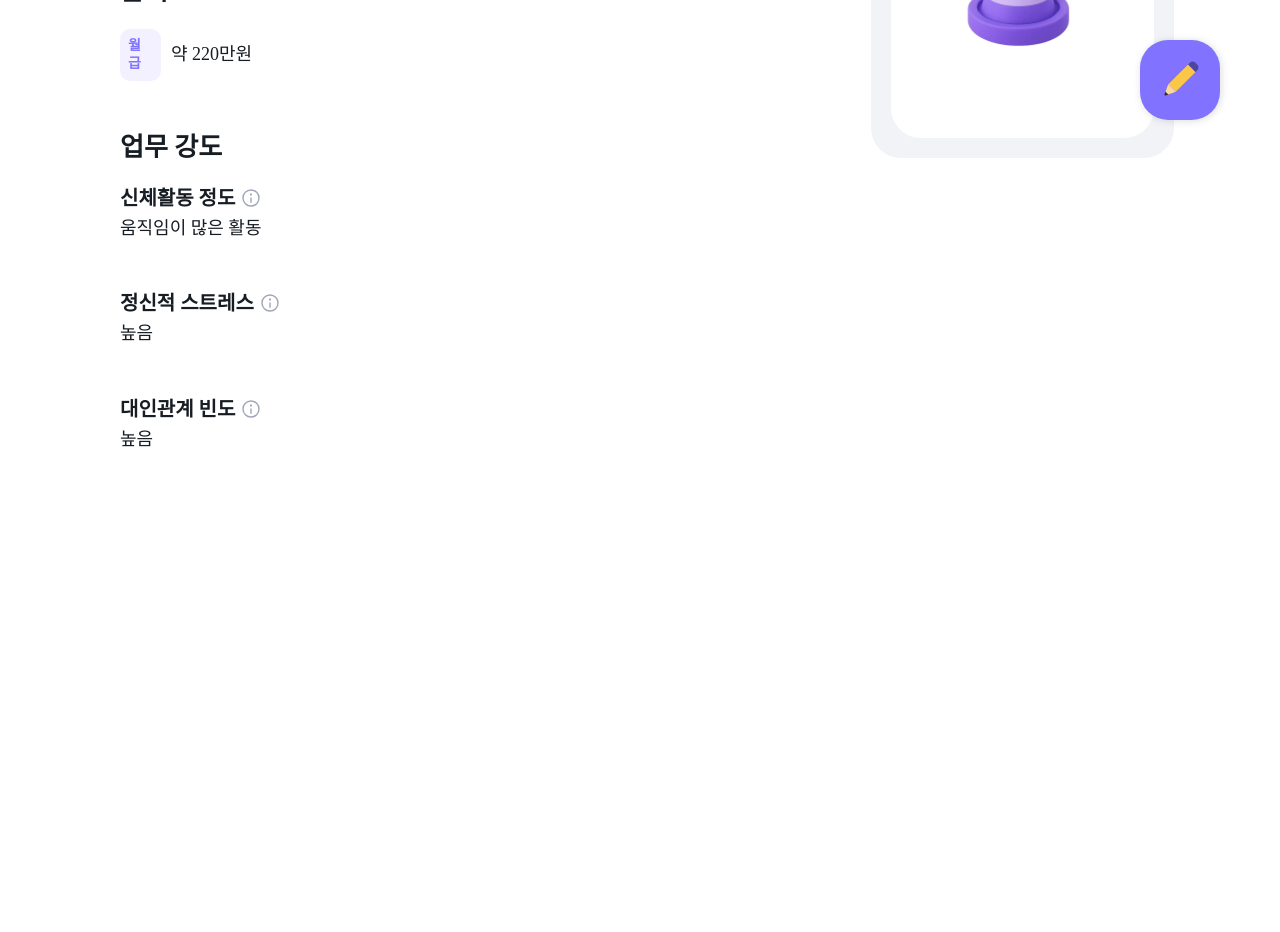
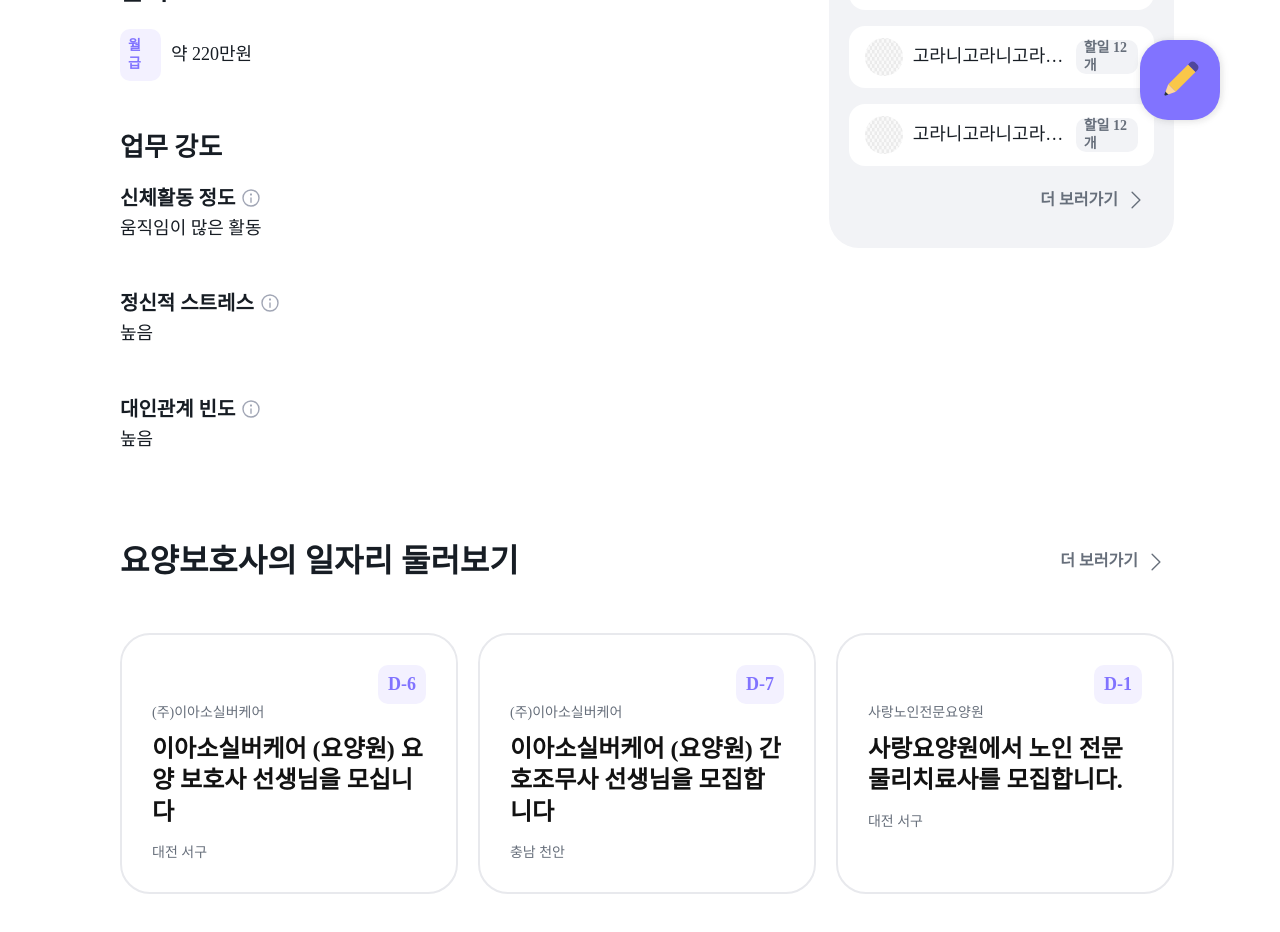
Before and after one commit to mooneran/mooneran, a React (Vite) app: page /jobinfo in a window 1280 px wide. Shown: the part 620-1552 px from the top of the page. Before the commit the page ends 1091 px from the top, so only its background shows below. Built offline with nearby package versions, Linux system fonts and the light colour scheme; no server answers.

Commit message:
feat: [#65] 직업 정보 페이지 일자리 둘러보기 UI 구현

```diff
--- a/src/pages/jobDetail/JobInfo.tsx
+++ b/src/pages/jobDetail/JobInfo.tsx
@@ -1,12 +1,14 @@
 import Arrow from '@assets/icons/arrow.svg?react';
 import Divider from '@common/Divider';
 import Info from '@assets/icons/info.svg?react';
-// import DetailSideBar from './components/DetailSideBar';
-import NoDataSideBar from './components/NoDataSideBar';
+import DetailSideBar from './components/DetailSideBar';
+import JobView from './components/JobView';
+// import NoDataSideBar from './components/NoDataSideBar';
 
 const JobInfo = () => {
   return (
-    <div className="mt-10 flex w-full flex-row gap-4 px-[120px]">
+    <div className="flex flex-col px-[120px] pb-[100px]">
+      <div className="mt-10 flex w-full flex-row gap-4">
         <div className="flex w-full max-w-[690px] flex-col items-start">
           <Arrow className="h-9 w-9 rotate-180" />
 
@@ -19,12 +21,14 @@ const JobInfo = () => {
 
           <div className="flex flex-col gap-[50px]">
             <div className="flex flex-col items-start justify-center gap-5">
-            <div className="mt-[50px] text-gray-900 font-T03-B">직업 소개</div>
+              <div className="mt-[50px] text-gray-900 font-T03-B">
+                직업 소개
+              </div>
               <div className="h-[80px] text-gray-900 font-B01-M">
-              요양보호사는 노인이나 장애인 등 일상생활이 어려운 분들을 지원하는
-              직업입니다. 요양보호사는 노인이나 장애인 등 일상생활이 어려운
-              분들을 지원하는 직업입니다. 요양보호사는 노인이나 장애인 등
-              일상생활이 어려운 분들을 지원하는 직업입니다.
+                요양보호사는 노인이나 장애인 등 일상생활이 어려운 분들을
+                지원하는 직업입니다. 요양보호사는 노인이나 장애인 등 일상생활이
+                어려운 분들을 지원하는 직업입니다. 요양보호사는 노인이나 장애인
+                등 일상생활이 어려운 분들을 지원하는 직업입니다.
               </div>
             </div>
 
@@ -83,7 +87,9 @@ const JobInfo = () => {
 
               <div>
                 <div className="mt-5 flex flex-row items-center gap-1">
-                <span className="text-gray-900 font-T05-SB">대인관계 빈도</span>
+                  <span className="text-gray-900 font-T05-SB">
+                    대인관계 빈도
+                  </span>
                   <Info />
                 </div>
                 <div className="mt-[6px] text-gray-900 font-B01-M">높음</div>
@@ -91,8 +97,11 @@ const JobInfo = () => {
             </div>
           </div>
         </div>
-      {/* <DetailSideBar /> */}
-      <NoDataSideBar />
+        <DetailSideBar />
+        {/* <NoDataSideBar /> */}
+      </div>
+
+      <JobView job="요양보호사" />
     </div>
   );
 };
--- /dev/null
+++ b/src/pages/jobDetail/components/JobView.tsx
@@ -0,0 +1,46 @@
+import Recruit from '@utils/data/home/RecruitDummy';
+import Arrow from '@assets/icons/arrow.svg?react';
+
+interface JobViewProps {
+  id: number;
+  locationName: string;
+  recruit: string;
+  company: string;
+  deadline: string;
+}
+const JobView = ({ job }: { job: string }) => {
+  return (
+    <div className="mt-[70px] flex w-full flex-col items-start gap-[50px]">
+      <div className="flex w-full flex-row items-center justify-between">
+        <div className="text-gray-900 font-T02-B"> {job}의 일자리 둘러보기</div>
+        <div className="flex cursor-pointer flex-row items-center">
+          <div className="text-gray-500 font-B02-SB"> 더 보러가기 </div>
+          <Arrow className="h-9 w-9" />
+        </div>
+      </div>
+
+      <div className="grid grid-cols-3 gap-5">
+        {[...Recruit].slice(0, 3).map((item: JobViewProps) => (
+          <div
+            key={item.id}
+            className="hover:shadow-shadow2 flex h-auto w-full cursor-pointer flex-col items-start rounded-[30px] border-2 border-gray-200 p-[30px]"
+          >
+            <div className="self-end rounded-[10px] bg-purple-100 px-[10px] py-2 text-purple-500 font-B01-B">
+              {item.deadline}
+            </div>
+
+            <div className="text-gray-500 font-B03-M">{item.company}</div>
+
+            <div className="mt-3 text-black font-T04-SB">{item.recruit}</div>
+
+            <div className="mt-4 text-gray-500 font-B03-M">
+              {item.locationName}
+            </div>
+          </div>
+        ))}
+      </div>
+    </div>
+  );
+};
+
+export default JobView;
--- a/src/utils/data/home/RecruitDummy.ts
+++ b/src/utils/data/home/RecruitDummy.ts
@@ -6,6 +6,8 @@ const Recruit = [
     time: '2',
     recruit: '이아소실버케어 (요양원) 요양 보호사 선생님을 모십니다',
     interest: '4',
+    locationName: '대전 서구',
+    deadline: 'D-6',
   },
   {
     id: 2,
@@ -14,6 +16,8 @@ const Recruit = [
     time: '0',
     recruit: '이아소실버케어 (요양원) 간호조무사 선생님을 모집합니다',
     interest: '4',
+    locationName: '충남 천안',
+    deadline: 'D-7',
   },
   {
     id: 3,
@@ -22,6 +26,8 @@ const Recruit = [
     time: '3',
     recruit: '사랑요양원에서 노인 전문 물리치료사를 모집합니다.',
     interest: '5',
+    locationName: '대전 서구',
+    deadline: 'D-1',
   },
   {
     id: 4,
@@ -30,6 +36,8 @@ const Recruit = [
     time: '5',
     recruit: '푸른빛재가센터에서 재가 요양보호사 구인중입니다.',
     interest: '3',
+    locationName: '대전 서구',
+    deadline: 'D-10',
   },
   {
     id: 5,
@@ -38,6 +46,8 @@ const Recruit = [
     time: '4',
     recruit: '어르신의 건강을 책임질 영양사 선생님을 모십니다.',
     interest: '2',
+    locationName: '충남 서산',
+    deadline: 'D-5',
   },
   {
     id: 6,
@@ -46,6 +56,8 @@ const Recruit = [
     time: '1',
     recruit: '사회복지사 자격증 보유자 모집합니다. 따뜻한 마음 필수!',
     interest: '5',
+    locationName: '대전 서구',
+    deadline: 'D-6',
   },
 ];
 
```
Lines whose indentation alone changed are shown as unchanged.
